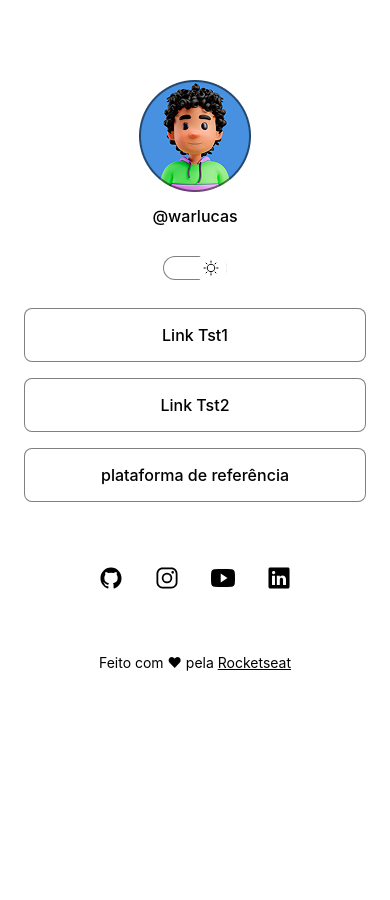
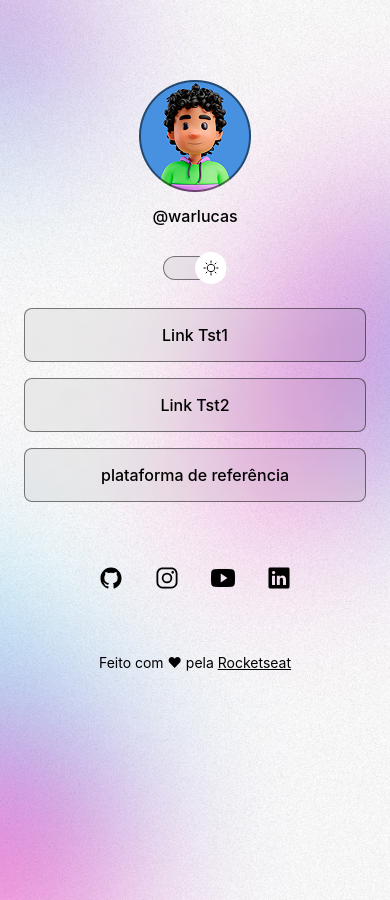
Before and after one commit to WarissonLucas/projeto, a plain HTML site: page index.html in a window 390 px wide. Both pictures are taken after a click on the element 195 px from the left and 267 px from the top of the page. Drawn offline with nearby package versions, Linux system fonts and the light colour scheme.

Commit message:
fix: correct background variable names and adjust container margin

```diff
--- a/style.css
+++ b/style.css
@@ -6,7 +6,7 @@
 
 :root {
   --text-color: white;
-  --bg-ulr: url(./assets/bg-mobile.jpg);
+  --bg-url: url(./assets/bg-mobile.jpg);
   --stroke-color: rgba(255, 255, 255, 0.5);
   --surface-color: rgba(255, 255, 255, 0.05);
   --surface-color-hover: rgba(0, 0, 0, 0.02);
@@ -16,9 +16,9 @@
 
 .light {
   --text-color: black;
-  --bg-ulr: url(./assets/bg-mobile-light.jpg);
+  --bg-url: url(./assets/bg-mobile-light.jpg);
   --stroke-color: rgba(0, 0, 0, 0.5);
-  --stroke-color: rgba(0, 0, 0, 0.5);
+  --surface-color: rgba(0, 0, 0, 0.05);
   --surface-color-hover: rgba(0, 0, 0, 0.02);
   --highlight-color: rgba(0, 0, 0, 0.1);
   --switch-bg-url: url(./assets/sun.svg);
@@ -43,7 +43,7 @@ body * {
 #container {
   width: 100%;
   max-width: 588px;
-  margin: 56px auto 0%;
+  margin: 56px auto 0px;
   padding: 0 24px;
 }
 
@@ -85,7 +85,7 @@ body * {
 }
 
 .light #switch button {
-  animation: slide-in 0.4s forwards;
+  animation: slide-in 0.2s forwards;
 }
 
 #switch button:hover {
```
